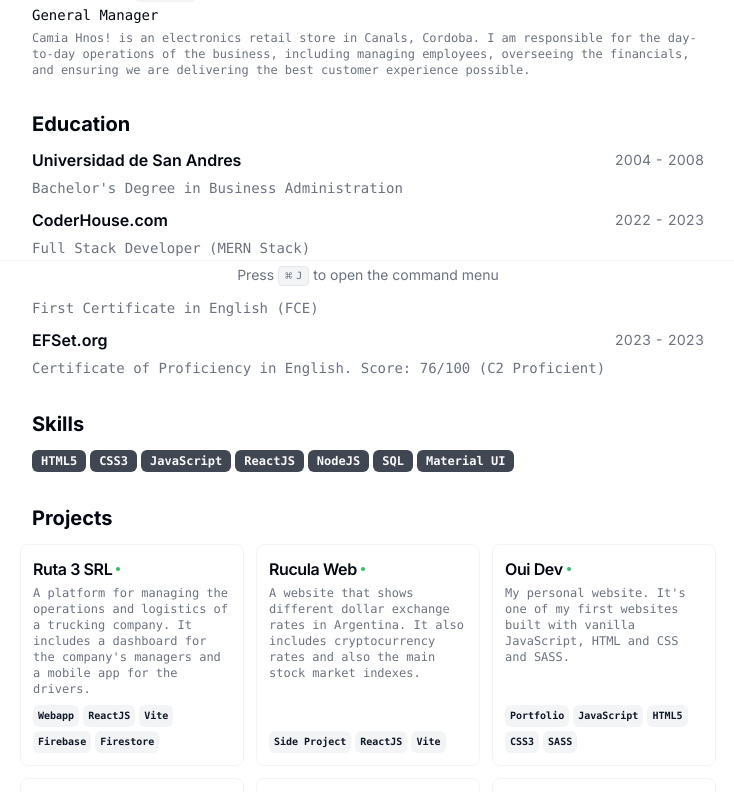
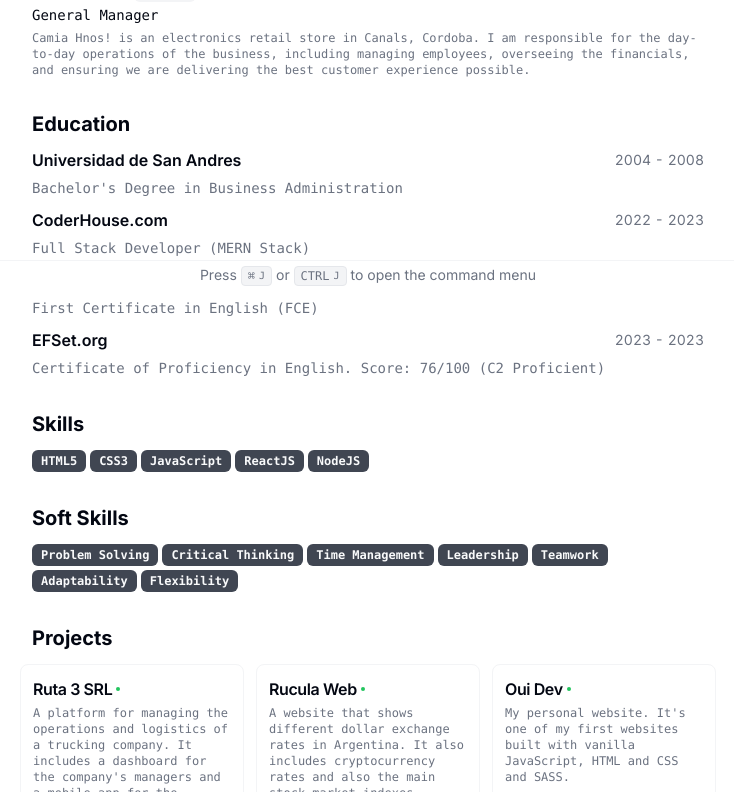
Before and after one commit to CaraRota/CV, a Next.js app: page / in a window 1280 px wide. Shown: the part 510-1302 px from the top of the page, without its empty margins (272-1006 px from the left). Built offline with nearby package versions, Linux system fonts and the light colour scheme.

Commit message:
Add links to education and work experience

```diff
--- a/src/app/page.tsx
+++ b/src/app/page.tsx
@@ -106,10 +106,13 @@ export default function Page() {
                 <CardHeader>
                   <div className="flex items-center justify-between gap-x-2 text-base">
                     <h3 className="inline-flex items-center justify-center gap-x-1 font-semibold leading-none">
-                      <a className="hover:underline" href={work.link}>
-                        {work.company}
-                      </a>
-
+                      {
+                        work.link ?
+                          <a className="hover:underline" href={work.link} target="_blank">
+                            {work.company}
+                          </a>
+                          : work.company
+                      }
                       <span className="inline-flex gap-x-1">
                         {work.badges.map((badge) => (
                           <Badge
@@ -146,7 +149,13 @@ export default function Page() {
                 <CardHeader>
                   <div className="flex items-center justify-between gap-x-2 text-base">
                     <h3 className="font-semibold leading-none">
-                      {education.school}
+                      {
+                        education.link ?
+                          <a className="hover:underline" href={education.link} target="_blank">
+                            {education.school}
+                          </a>
+                          : education.school
+                      }
                     </h3>
                     <div className="text-sm tabular-nums text-gray-500">
                       {education.start} - {education.end}
@@ -167,6 +176,14 @@ export default function Page() {
           </div>
         </Section>
 
+        <Section>
+          <h2 className="text-xl font-bold">Soft Skills</h2>
+          <div className="flex flex-wrap gap-1">
+            {RESUME_DATA.softSkills.map((softSkill) => {
+              return <Badge key={softSkill}>{softSkill}</Badge>;
+            })}
+          </div>
+        </Section>
         <Section className="print-force-new-page scroll-mb-16">
           <h2 className="text-xl font-bold">Projects</h2>
           <div className="-mx-3 grid grid-cols-1 gap-3 print:grid-cols-3 print:gap-2 md:grid-cols-2 lg:grid-cols-3">
--- a/src/components/command-menu.tsx
+++ b/src/components/command-menu.tsx
@@ -38,6 +38,10 @@ export const CommandMenu = ({ links }: Props) => {
         <kbd className="pointer-events-none inline-flex h-5 select-none items-center gap-1 rounded border bg-muted px-1.5 font-mono text-[10px] font-medium text-muted-foreground opacity-100">
           <span className="text-xs">⌘</span>J
         </kbd>{" "}
+        or{" "}
+        <kbd className="pointer-events-none inline-flex h-5 select-none items-center gap-1 rounded border bg-muted px-1.5 font-mono text-[10px] font-medium text-muted-foreground opacity-100">
+          <span className="text-xs">CTRL</span>J
+        </kbd>{" "}
         to open the command menu
       </p>
       <CommandDialog open={open} onOpenChange={setOpen}>
--- a/src/data/resume-data.tsx
+++ b/src/data/resume-data.tsx
@@ -47,30 +47,34 @@ export const RESUME_DATA = {
       degree: "Bachelor's Degree in Business Administration",
       start: "2004",
       end: "2008",
+      link: "https://www.udesa.edu.ar/",
     },
     {
       school: "CoderHouse.com",
       degree: "Full Stack Developer (MERN Stack)",
       start: "2022",
       end: "2023",
+      link: null,
     },
     {
       school: "Cambridge University",
       degree: "First Certificate in English (FCE)",
       start: "2003",
       end: "2003",
+      link: null,
     },
     {
       school: "EFSet.org",
       degree: "Certificate of Proficiency in English. Score: 76/100 (C2 Proficient)",
       start: "2023",
       end: "2023",
+      link: "https://www.efset.org/cert/USqt9c"
     }
   ],
   work: [
     {
       company: "Camia Hnos!",
-      link: "#",
+      link: null,
       badges: ["Hybrid"],
       title: "General Manager",
       logo: ParabolLogo,
@@ -86,8 +90,15 @@ export const RESUME_DATA = {
     "JavaScript",
     "ReactJS",
     "NodeJS",
-    "SQL",
-    "Material UI",
+  ],
+  softSkills: [
+    "Problem Solving",
+    "Critical Thinking",
+    "Time Management",
+    "Leadership",
+    "Teamwork",
+    "Adaptability",
+    "Flexibility",
   ],
   projects: [
     {
@@ -103,7 +114,7 @@ export const RESUME_DATA = {
       logo: ConsultlyLogo,
       link: {
         label: "ruta3 link",
-        href: "https://ruta3.netlify.app/",
+        href: "https://ruta-3-app.web.app/",
       },
     },
     {
```
Also changed, not shown: public/pdf-icon.svg (added).
